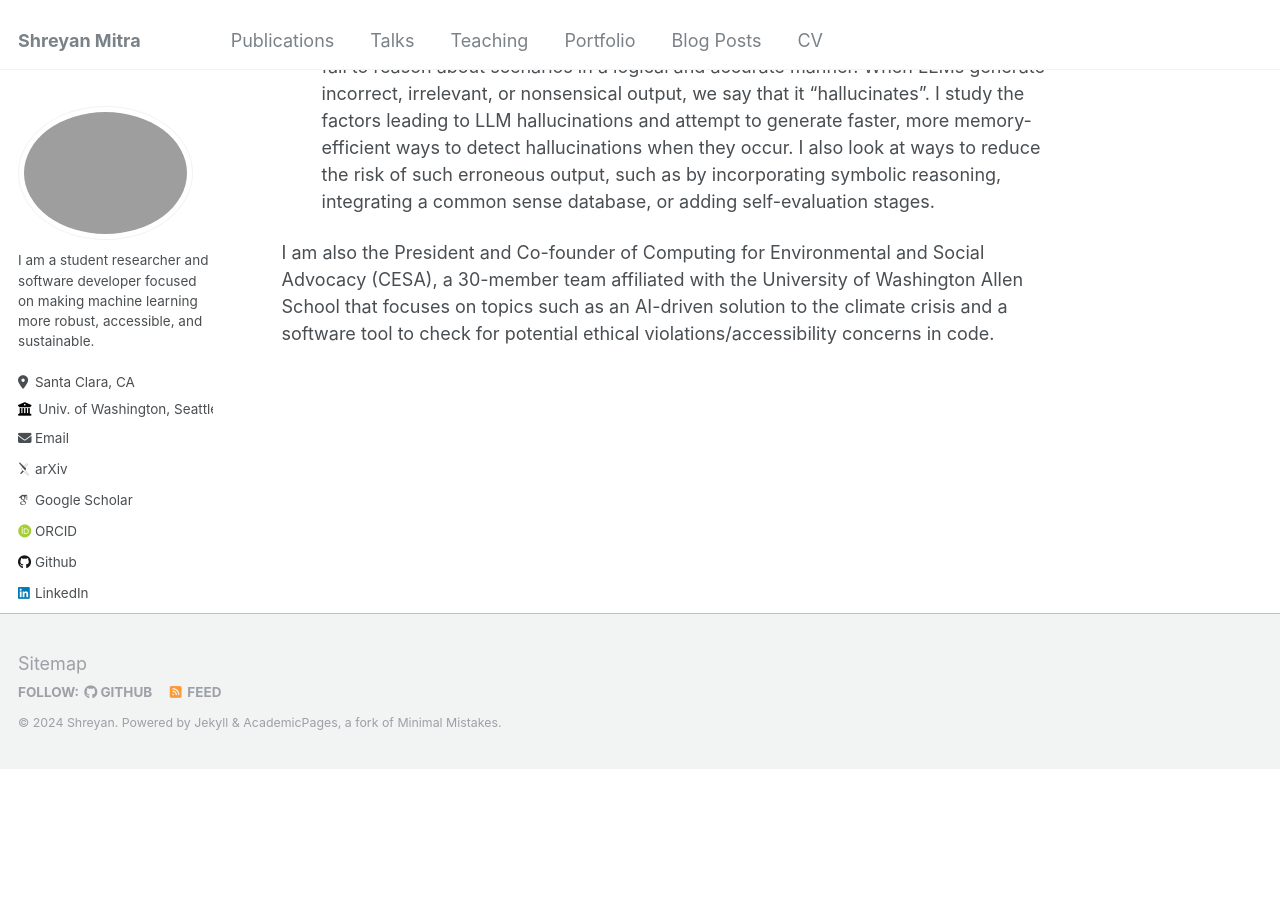
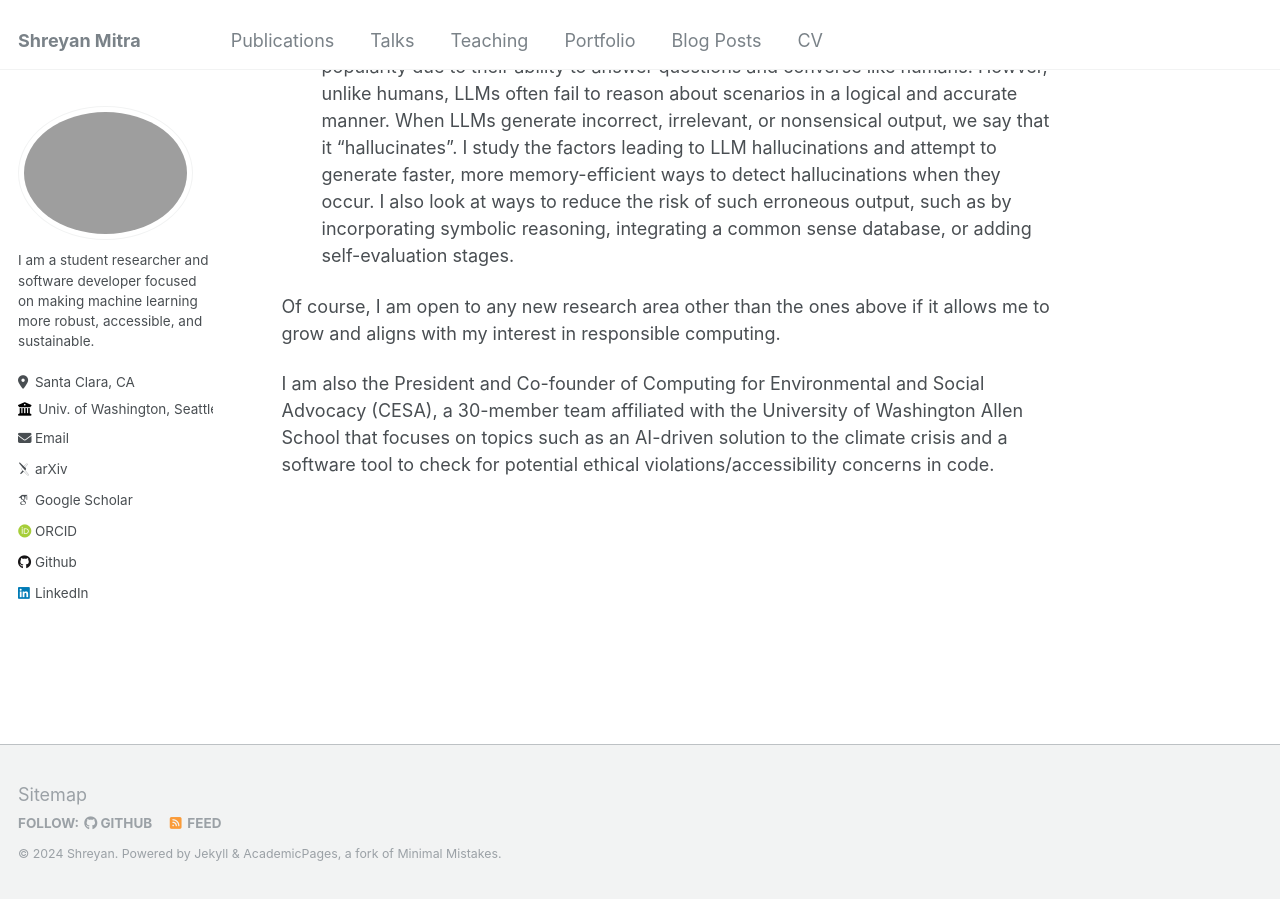
Before and after one commit to shreyanmitra/shreyanmitra.github.io, a Jekyll site: the page built from _pages/about.md, in a window 1280 px wide and 900 px high, scrolled down 923 px. Built offline with Jekyll 4.4.1, drawn with Linux system fonts in a browser that asks for light colours; emoji names are drawn with the system emoji font; some web fonts are replaced; before the commit the page ends 1691 px from its top, so only the background shows below that.

Commit message:
Update about.md

```diff
--- a/_pages/about.md
+++ b/_pages/about.md
@@ -19,10 +19,12 @@ I like to be hands-on in my research, and most of my research work is accompanie
 
 Specific lines of inquiry I have pursued / am currently pursuing include:
 
-- **Explainability**
+- **Explainability**\
 In short, explainability refers to understanding why ML models behave the way they do. Several explainability tools ("explanatory systems") have been developed in the last few years. My work on this topic includes devising a metric to compare different explanations for a given model and deciding which of them better approximates the ground truth. My research also brought me to create XAISuite, a library and framework in Python and Matlab that brings all the different explanatory systems onto an unified interface. XAISuite further democratizes AI by not requiring users to have any coding experience.
 
-- **Hallucinations and Reasoning in Large Language Models**
+- **Hallucinations and Reasoning in Large Language Models**\
 Large language models (LLMs) like ChatGPT or Llama have gained widespread popularity due to their ability to answer questions and converse like humans. Howver, unlike humans, LLMs often fail to reason about scenarios in a logical and accurate manner. When LLMs generate incorrect, irrelevant, or nonsensical output, we say that it "hallucinates". I study the factors leading to LLM hallucinations and attempt to generate faster, more memory-efficient ways to detect hallucinations when they occur. I also look at ways to reduce the risk of such erroneous output, such as by incorporating symbolic reasoning, integrating a common sense database, or adding self-evaluation stages.
 
+Of course, I am open to any new research area other than the ones above if it allows me to grow and aligns with my interest in responsible computing.
+
 I am also the President and Co-founder of Computing for Environmental and Social Advocacy (CESA), a 30-member team affiliated with the University of Washington Allen School that focuses on topics such as an AI-driven solution to the climate crisis and a software tool to check for potential ethical violations/accessibility concerns in code.
```
